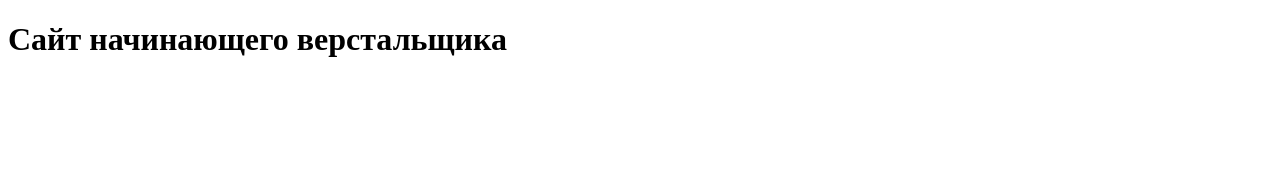
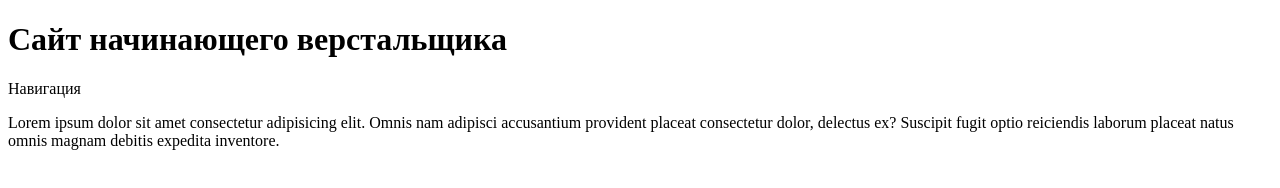
Before and after one commit to Momaesham/homework, a plain HTML site: page hw_1/index.html in a window 1280 px wide. Drawn offline with Linux system fonts and the light colour scheme.

Commit message:
main update

```diff
--- a/hw_1/index.html
+++ b/hw_1/index.html
@@ -10,5 +10,14 @@
     <header>
         <h1>Сайт начинающего верстальщика</h1>
     </header>
+    <main>
+        <nav>
+            Навигация
+        </nav>
+        <section>
+            <p>Lorem ipsum dolor sit amet consectetur adipisicing elit. Omnis nam adipisci accusantium provident placeat consectetur dolor, delectus ex? Suscipit fugit optio reiciendis laborum placeat natus omnis magnam debitis expedita inventore.</p>
+            <p></p>
+        </section>
+    </main>
 </body>
 </html>
```
